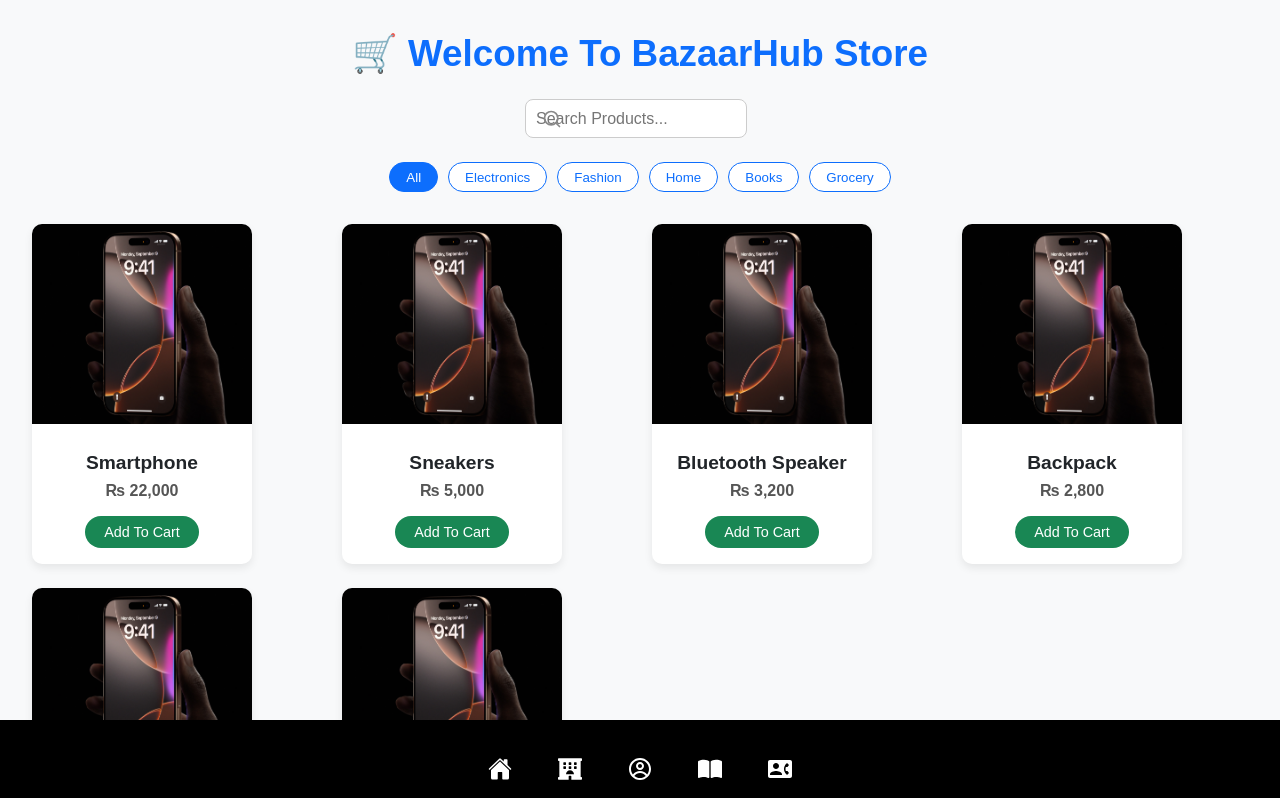
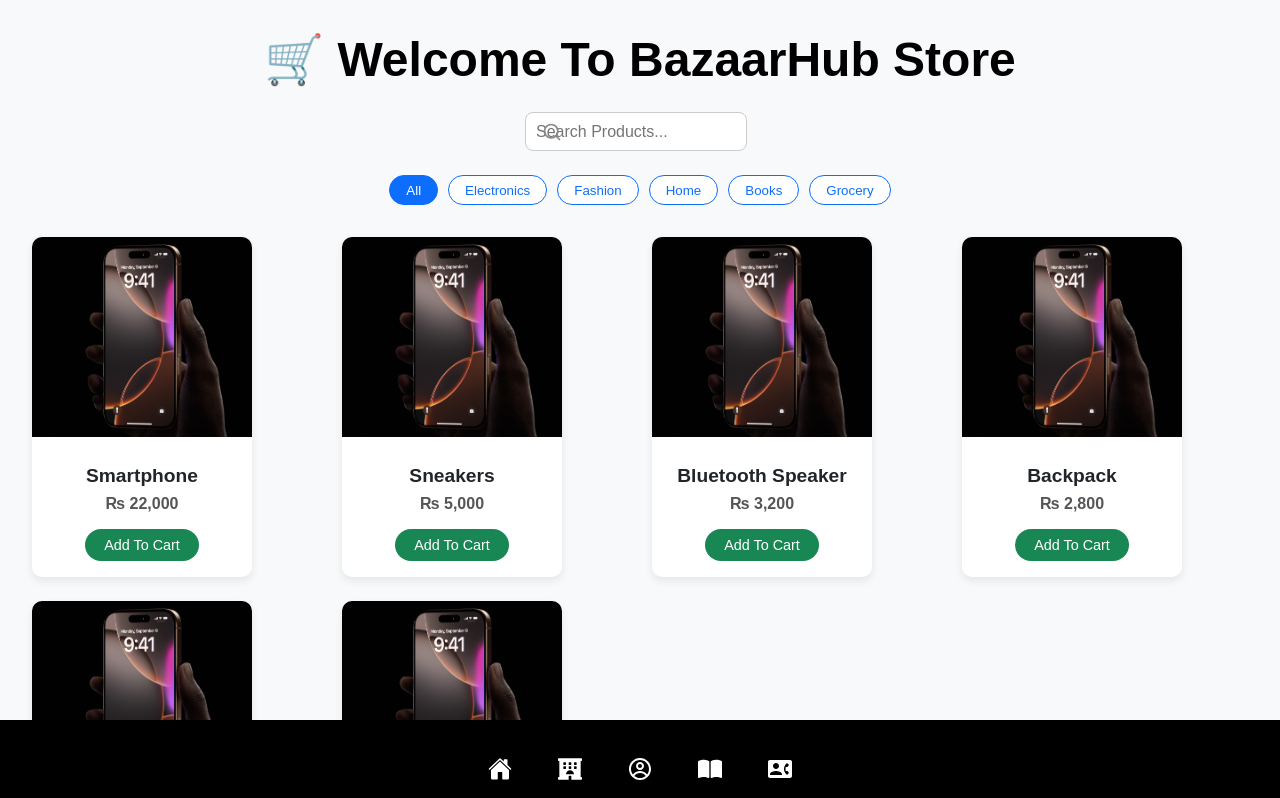
Before and after one commit to its-manzil/BazzarHub, a React (Create React App) app: page /Store in a window 1280 px wide. Shown: the top 798 px of the page. Built offline with nearby package versions, Linux system fonts and the light colour scheme.

Commit message:
ui of about, store

```diff
--- a/src/pages/Customers/Store.js
+++ b/src/pages/Customers/Store.js
@@ -28,7 +28,7 @@ function Store() {
     <>
       <Nav />
       <section className="store-section">
-        <h2 className="store-title">🛒 Welcome to BazaarHub Store</h2>
+        <h1 className="store-title">🛒 Welcome to BazaarHub Store</h1>
 
         <form className="search-bar" onSubmit={(e) => e.preventDefault()}>
           <div className="search-group">
--- a/src/pages/Customers/about.css
+++ b/src/pages/Customers/about.css
@@ -3,7 +3,7 @@ body {
 	font-family: 'Poppins', sans-serif;
   }
   .about-heading {
-	font-size: 2rem;
+	font-size: 3rem;
 	text-align: center;
 	margin-top: 40px;
 	font-weight: 600;
--- a/src/pages/Customers/store.css
+++ b/src/pages/Customers/store.css
@@ -25,8 +25,8 @@
   }
 
   .store-title {
-    font-size: 2.3rem;
-    color: var(--primary-color);
+    font-size: 3rem;
+    color: ;
     text-align: center;
     margin-bottom: 1.5rem;
   }
```
